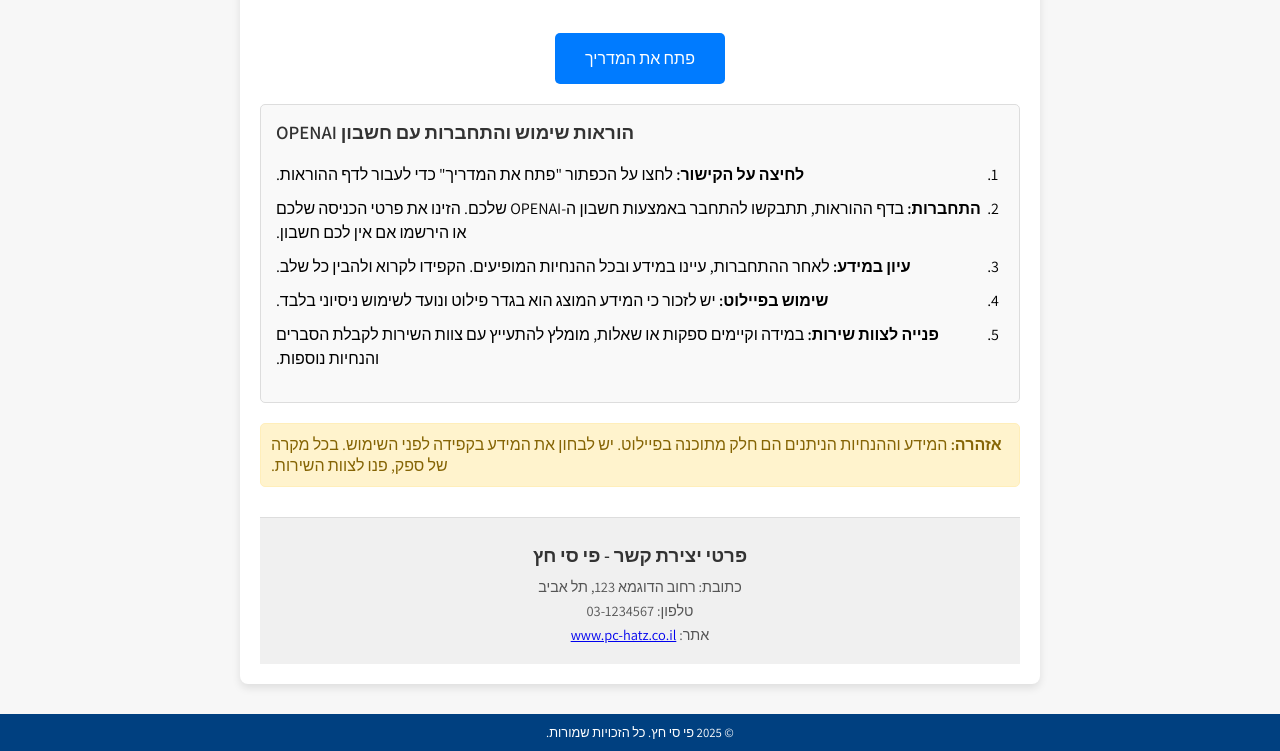
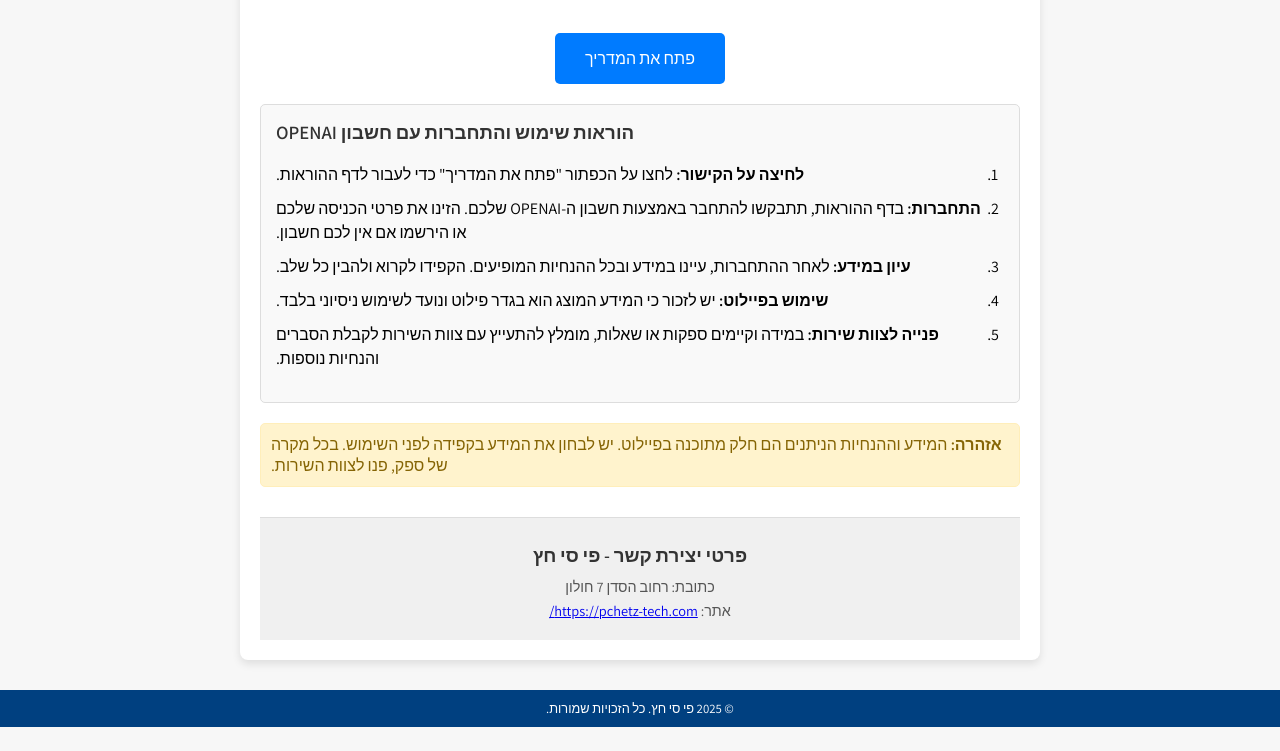
Before and after one commit to sharonbeleli/dec, a plain HTML site: page index.html in a window 1280 px wide. Shown: the part 897-1648 px from the top of the page. After the commit the page ends 1624 px from the top, so only its background shows below. Drawn offline with Linux system fonts and the light colour scheme.

Commit message:
Update index.html

```diff
--- a/index.html
+++ b/index.html
@@ -157,9 +157,9 @@
 
       <div class="contact">
         <h3>פרטי יצירת קשר - פי סי חץ</h3>
-        <p>כתובת: רחוב הדוגמא 123, תל אביב</p>
-        <p>טלפון: 03-1234567</p>
-        <p>אתר: <a href="http://www.pc-hatz.co.il" target="_blank">www.pc-hatz.co.il</a></p>
+       <p>כתובת: רחוב הסדן 7 חולון </p>
+
+        <p>אתר: <a href="https://pchetz-tech.com/" target="_blank">https://pchetz-tech.com/</a></p>
       </div>
     </div>
   </div>
```
